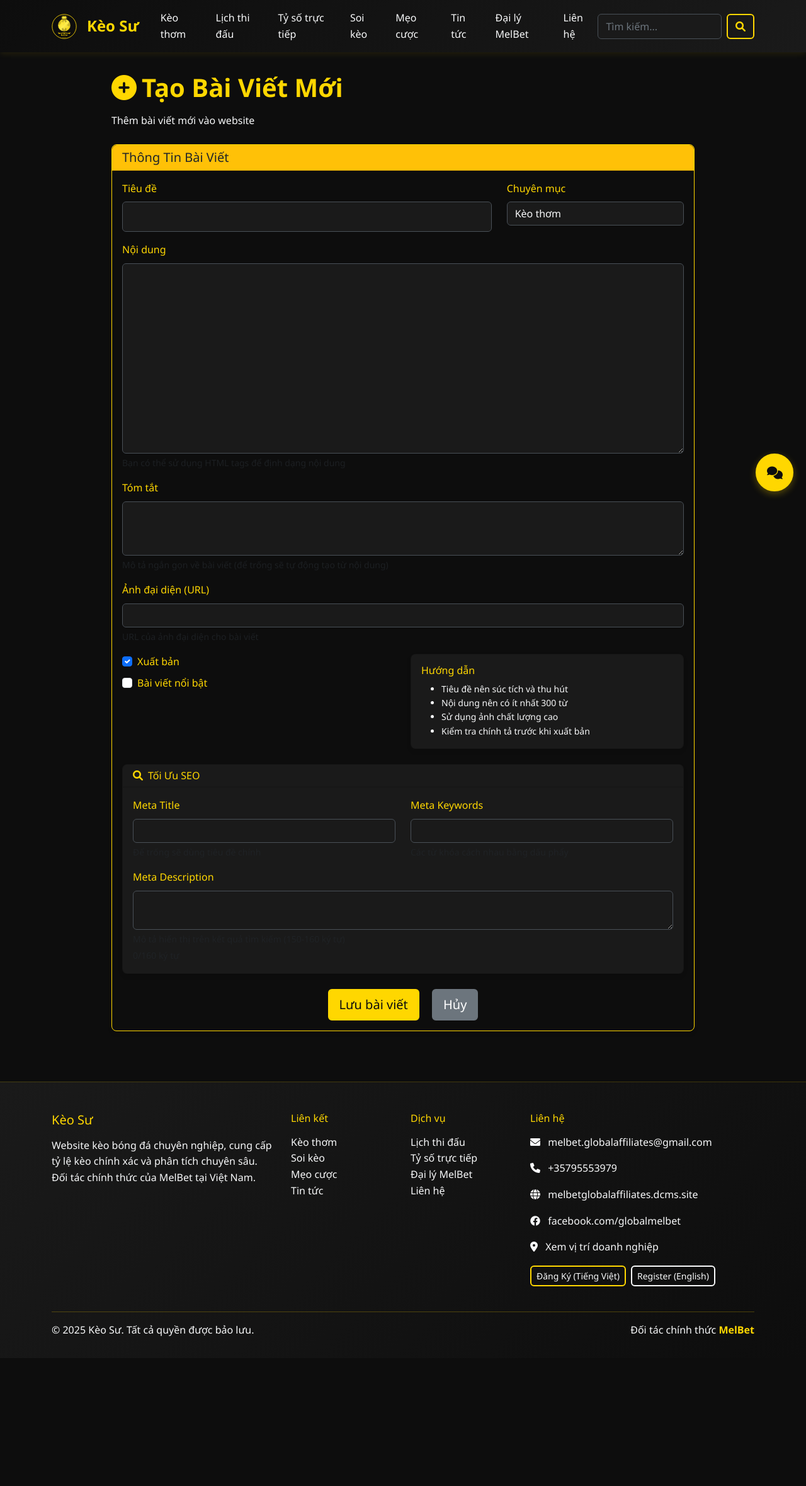
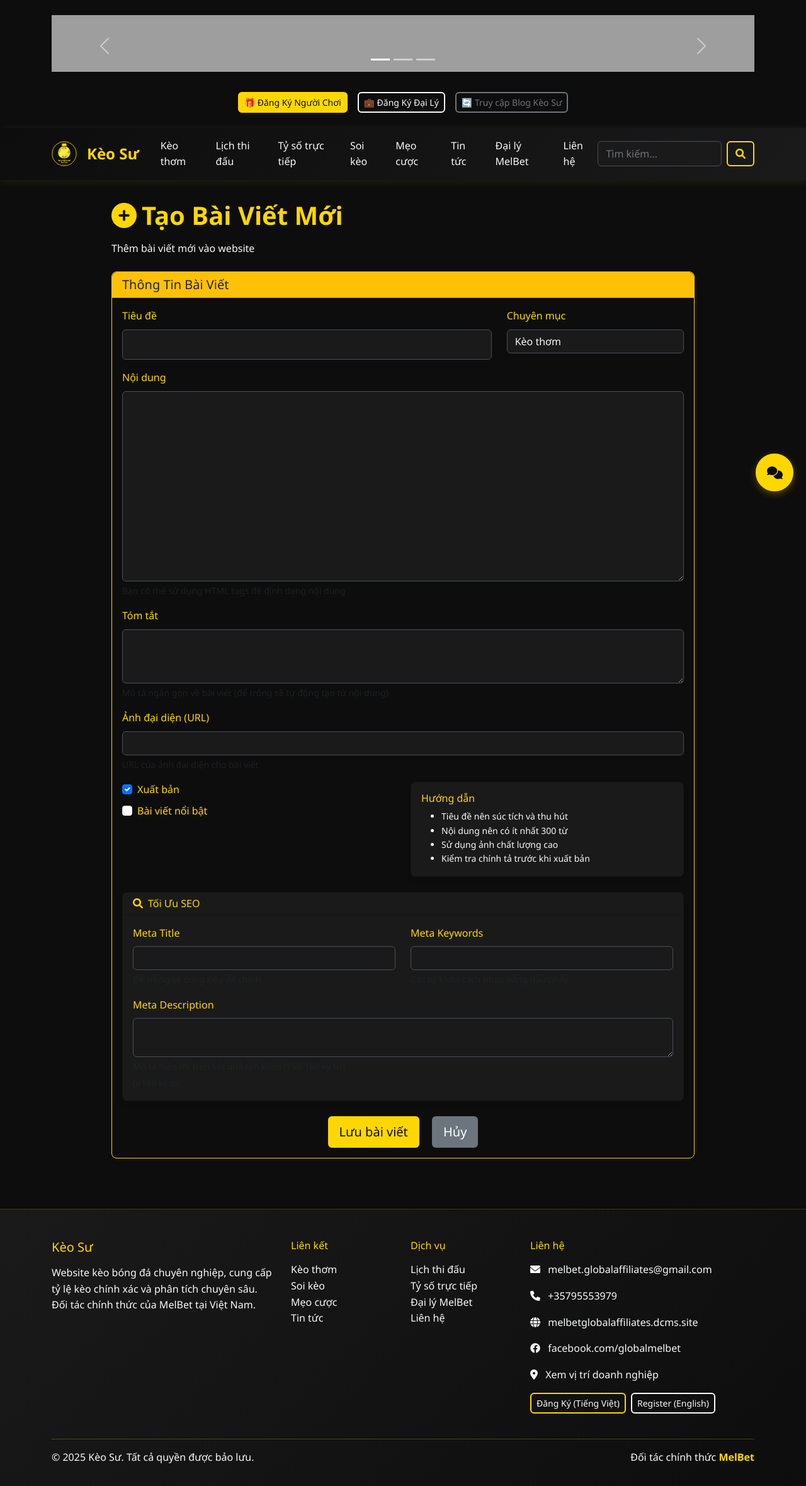
Before and after one commit to Keosu-Melbet/keosu-blog, a Flask app: page /admin/create-article in a window 1280 px wide. Shown: the whole page at 63% size. Before the commit the page ends 2121 px from the top, so only its background shows below. Run offline with Flask 3, Linux system fonts and the light colour scheme; data comes from the database, SQL or seed files in the repository; grey boxes are pictures that could not be loaded.

Commit message:
Update base.html

```diff
--- a/templates/base.html
+++ b/templates/base.html
@@ -18,6 +18,47 @@
     <link href="https://cdnjs.cloudflare.com/ajax/libs/font-awesome/6.0.0/css/all.min.css" rel="stylesheet" />
     <link rel="stylesheet" href="{{ url_for('static', filename='css/style.css') }}" />
     {% block head %}{% endblock %}
+    <!-- Banner Carousel -->
+<div class="container">
+  <div id="melbetBannerCarousel" class="carousel slide my-4" data-bs-ride="carousel" data-bs-interval="5000">
+
+    <!-- Indicators -->
+    <div class="carousel-indicators">
+      <button type="button" data-bs-target="#melbetBannerCarousel" data-bs-slide-to="0" class="active" aria-current="true" aria-label="Slide 1"></button>
+      <button type="button" data-bs-target="#melbetBannerCarousel" data-bs-slide-to="1" aria-label="Slide 2"></button>
+      <button type="button" data-bs-target="#melbetBannerCarousel" data-bs-slide-to="2" aria-label="Slide 3"></button>
+    </div>
+
+    <!-- Slides -->
+    <div class="carousel-inner text-center">
+      <div class="carousel-item active">
+        <iframe scrolling="no" frameborder="0" style="width: 100%; height: 90px; border: none;" src="https://refpa11244.com/I?tag=d_4647185m_63177c_&site=4647185&ad=63177"></iframe>
+      </div>
+      <div class="carousel-item">
+        <iframe scrolling="no" frameborder="0" style="width: 100%; height: 90px; border: none;" src="https://refpa11244.com/I?tag=d_4647185m_62931c_&site=4647185&ad=62931"></iframe>
+      </div>
+      <div class="carousel-item">
+        <iframe scrolling="no" frameborder="0" style="width: 100%; height: 90px; border: none;" src="https://refpa11244.com/I?tag=d_4647185m_18643c_&site=4647185&ad=18643"></iframe>
+      </div>
+    </div>
+
+    <!-- Controls -->
+    <button class="carousel-control-prev" type="button" data-bs-target="#melbetBannerCarousel" data-bs-slide="prev">
+      <span class="carousel-control-prev-icon"></span>
+    </button>
+    <button class="carousel-control-next" type="button" data-bs-target="#melbetBannerCarousel" data-bs-slide="next">
+      <span class="carousel-control-next-icon"></span>
+    </button>
+  </div>
+
+  <!-- CTA Buttons -->
+  <div class="text-center mb-4 d-flex flex-wrap justify-content-center gap-3">
+    <a href="https://refpa3665.com/L?tag=d_4647185m_18643c_&site=4647185&ad=18643" class="btn btn-warning btn-sm" target="_blank">🎁 Đăng Ký Người Chơi</a>
+    <a href="https://refpa3665.com/L?tag=d_4647185m_18645c_&site=4647185&ad=18645" class="btn btn-outline-light btn-sm" target="_blank">💼 Đăng Ký Đại Lý</a>
+    <a href="https://keo-su-mel-bet.onrender.com/" class="btn btn-outline-secondary btn-sm" target="_blank">🔄 Truy cập Blog Kèo Sư</a>
+  </div>
+</div>
+
   </head>
   <body>
     <header class="header">
```
